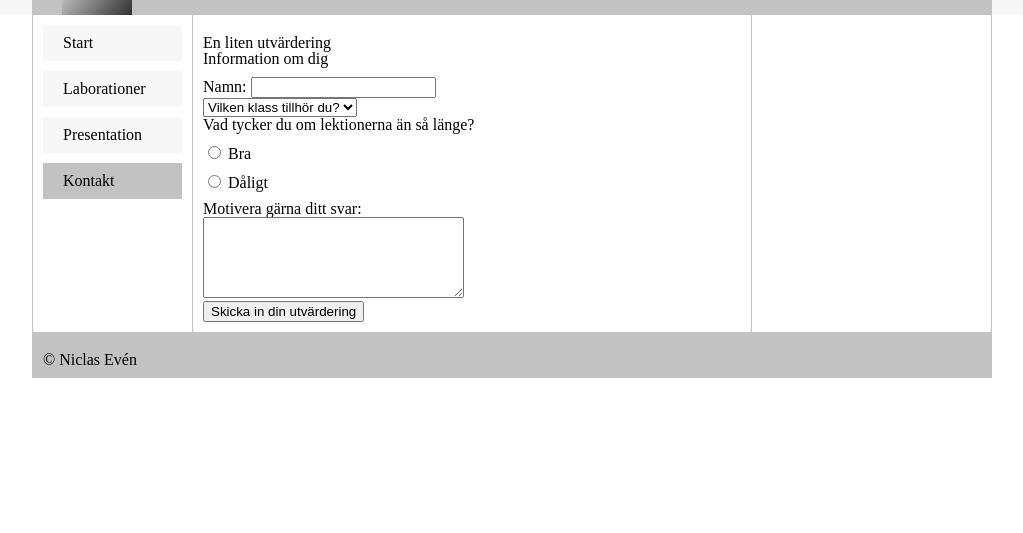
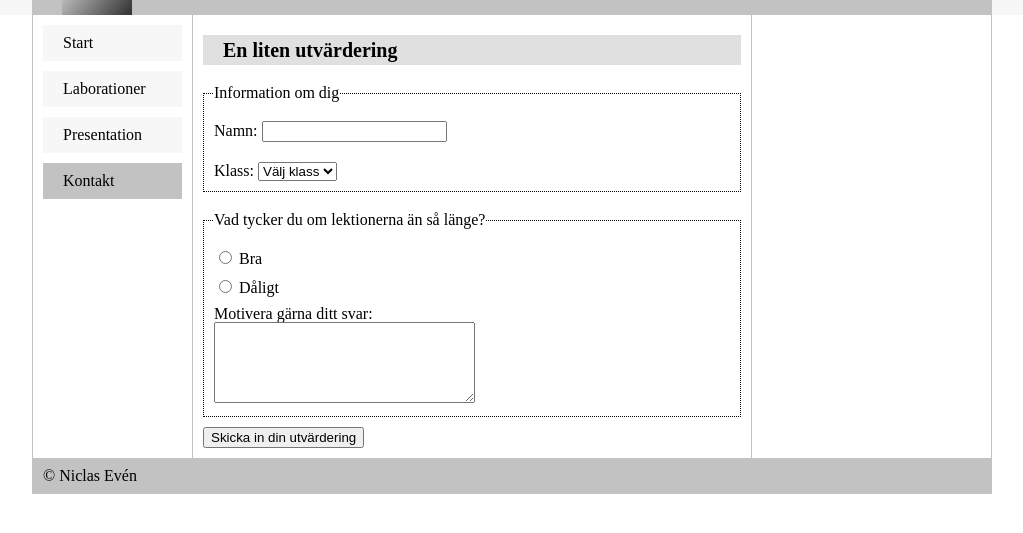
Before and after one commit to ne222cg/1ik415-laborationer, a plain HTML site: page pages/kontakt.html in a window 1280 px wide. Shown: the part 55-588 px from the top of the page, without its empty margins (128-1151 px from the left). Drawn offline with Linux system fonts and the light colour scheme.

Commit message:
Formulär

```diff
--- a/css/basic.css
+++ b/css/basic.css
@@ -40,6 +40,7 @@ table {margin-top: 10px;}
 /* Aside */
 
 /* Footer */
+#footer p {margin:0;}
 
 /* Typography */
 
@@ -59,6 +60,11 @@ img, video, svg { width: 100%; overflow:auto; margin-top:10px;}
 .left  {width: 60%; margin-right: 10px; float:left;}
 .right {width: 60%; margin-left: 10px; float:right;}
 
+/* Field */
+fieldset {margin-top:20px; padding:10px 10px; border: dotted 1px;}
+select {margin-top:10px;}
+button {margin-top:10px;}
+
 /* Color
 #FFF        White
 #F7F7F7     Gray (light)
--- a/pages/kontakt.html
+++ b/pages/kontakt.html
@@ -35,19 +35,25 @@
             </div>
 
             <div id="content">
-                <p>En liten utvärdering</p>
+                <header><h3>En liten utvärdering</h3></header>
                 <form action="http://voyager.lnu.se/tekinet/kurser/dtt/wp_webbintro/form.php" method="post" id="formulär">
 
                     <fieldset>
                         <legend>Information om dig</legend>
-                        <p>Namn: <input type="text" name="namn" /></p>
+
+                        <p>Namn:
+                            <input type="text" name="namn" />
+                        </p>
+
+                        <p>Klass:
                             <select name="klass" size="1">
-                            <option selected="selected">Vilken klass tillhör du?</option>
+                                <option selected="selected">Välj klass</option>
                                 <option>HT13</option>
                                 <option>RL13</option>
                                 <option>SA13</option>
                                 <option>TE13B</option>
                             </select>
+                        </p>
                     </fieldset>
 
                     <fieldset>
```
Lines whose indentation alone changed are shown as unchanged.
